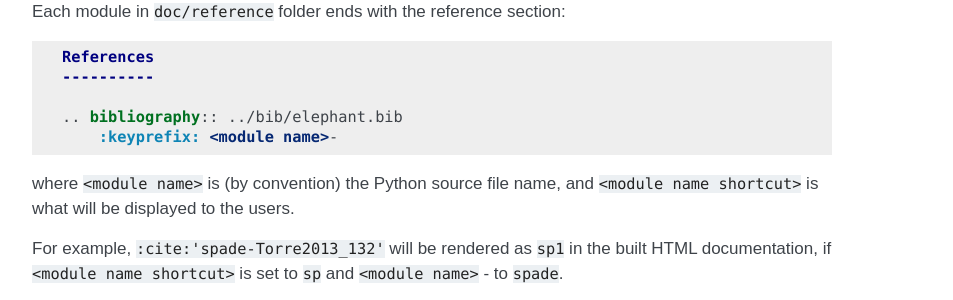
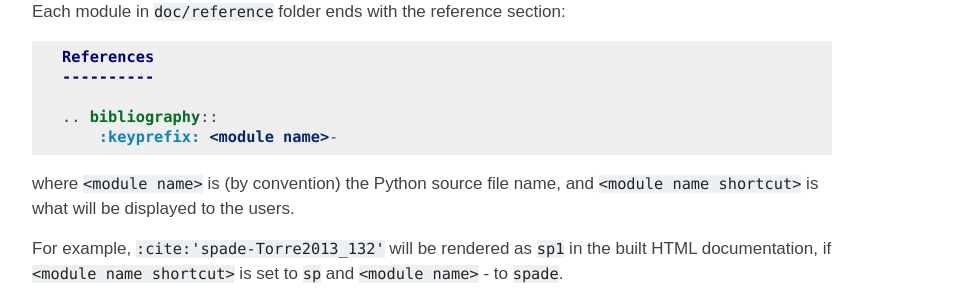
Before and after one commit to NeuralEnsemble/elephant, a Sphinx documentation site: the page built from doc/contribute.rst, in a window 1280 px wide and 900 px high, scrolled down 5136 px. Shown: the part 489-789 px from the top of the window, without its empty margins (318-1271 px from the left). Built offline with Sphinx 7.4.7, drawn with Linux system fonts in a browser that asks for light colours; formulas are drawn with MathJax 3; pages that are not in the unit, such as notebooks, are missing from menus; the version number could not be read and is left out.

Commit message:
remove path to .bib file

```diff
--- a/doc/citation.rst
+++ b/doc/citation.rst
@@ -36,5 +36,5 @@ Further publications directly related to Elephant development
 `BibTex references <https://github.com/NeuralEnsemble/elephant/blob/master/doc/bib/elephant.bib>`_
 used in Elephant documentation).
 
-.. bibliography:: bib/elephant.bib
+.. bibliography::
     :keyprefix: citations-
--- a/doc/contribute.rst
+++ b/doc/contribute.rst
@@ -340,7 +340,7 @@ Each module in ``doc/reference`` folder ends with the reference section:
     References
     ----------
 
-    .. bibliography:: ../bib/elephant.bib
+    .. bibliography::
         :keyprefix: <module name>-
 
 where ``<module name>`` is (by convention) the Python source file name, and
--- a/doc/reference/cell_assembly_detection.rst
+++ b/doc/reference/cell_assembly_detection.rst
@@ -8,5 +8,5 @@ Cell assembly detection (CAD)
 References
 ----------
 
-.. bibliography:: ../bib/elephant.bib
+.. bibliography::
     :keyprefix: cad-
--- a/doc/reference/cubic.rst
+++ b/doc/reference/cubic.rst
@@ -8,5 +8,5 @@ Cumulant Based Inference of higher-order Correlation (CuBIC)
 References
 ----------
 
-.. bibliography:: ../bib/elephant.bib
+.. bibliography::
     :keyprefix: cubic-
```
